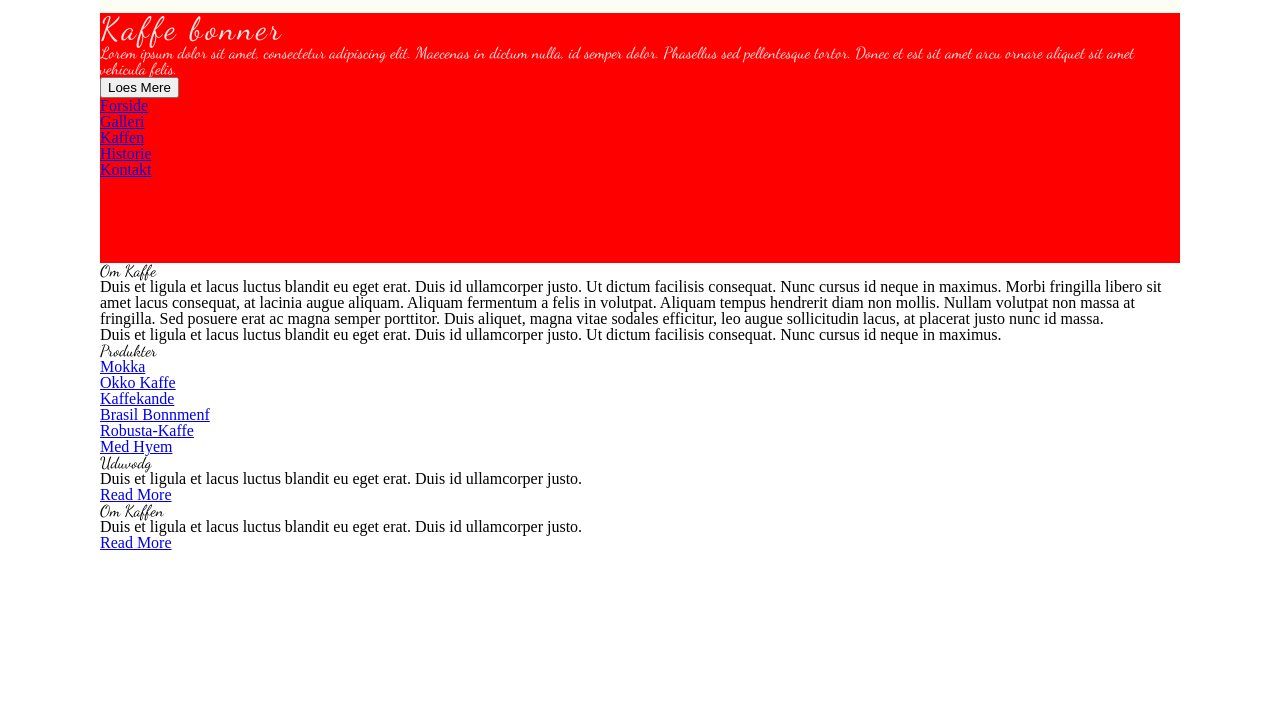
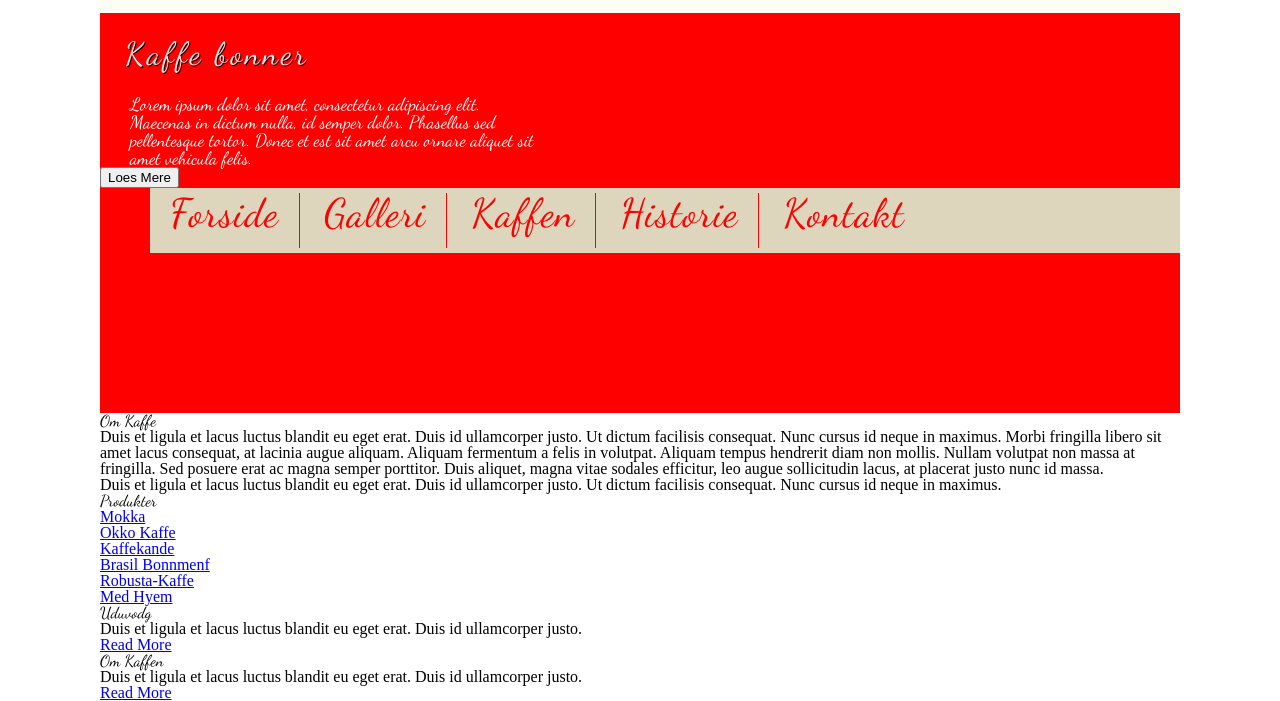
Before and after one commit to adwordvigilante/Cafe-Majada-Home-Page-, a plain HTML site: page index.html in a window 1280 px wide. Shown: the part 101-802 px from the top of the page. Drawn offline with Linux system fonts and the light colour scheme.

Commit message:
Styling the header, using border-box properties, etc.

```diff
--- a/css/style.css
+++ b/css/style.css
@@ -100,10 +100,51 @@ input {
 ------------------- */
 .slider {
     background: red;
-    height: 250px;
+    height: 400px;
     color: #FDE6E3;
 }
 
 .slider p {
     font-family: 'Dancing Script', cursive;
+    width: 38%;
+    margin-top: 25px;
+    margin-left: 30px;
+    font-size: 18px;
+    color: #fff;
 }
+
+.slider h1 {
+    margin-left: 25px;
+    padding-top: 25px;
+    text-shadow: 1px 1px #000;
+}
+
+.slider .coffee-menu {
+    background-color: #DDD5BC;
+    max-width: 1030px;
+    margin-left: 50px;
+    padding-top: 5px;
+    padding-bottom: 5px;
+    box-sizing: border-box;
+}
+
+.slider .coffee-menu li {
+    display: inline-block;
+    padding: 0px 20px 15px 20px;
+}
+
+.slider .coffee-menu li:nth-child(-n+4) {
+    border-right: 1px solid red;
+}
+
+.slider .coffee-menu a:link {
+    color: red;
+    text-decoration: none;
+    font-family: 'Dancing Script', cursive;
+    font-size: 40px;
+    letter-spacing: 1px;
+}
+
+.slider .coffee-menu a:visited {
+    color: red;
+}
```
